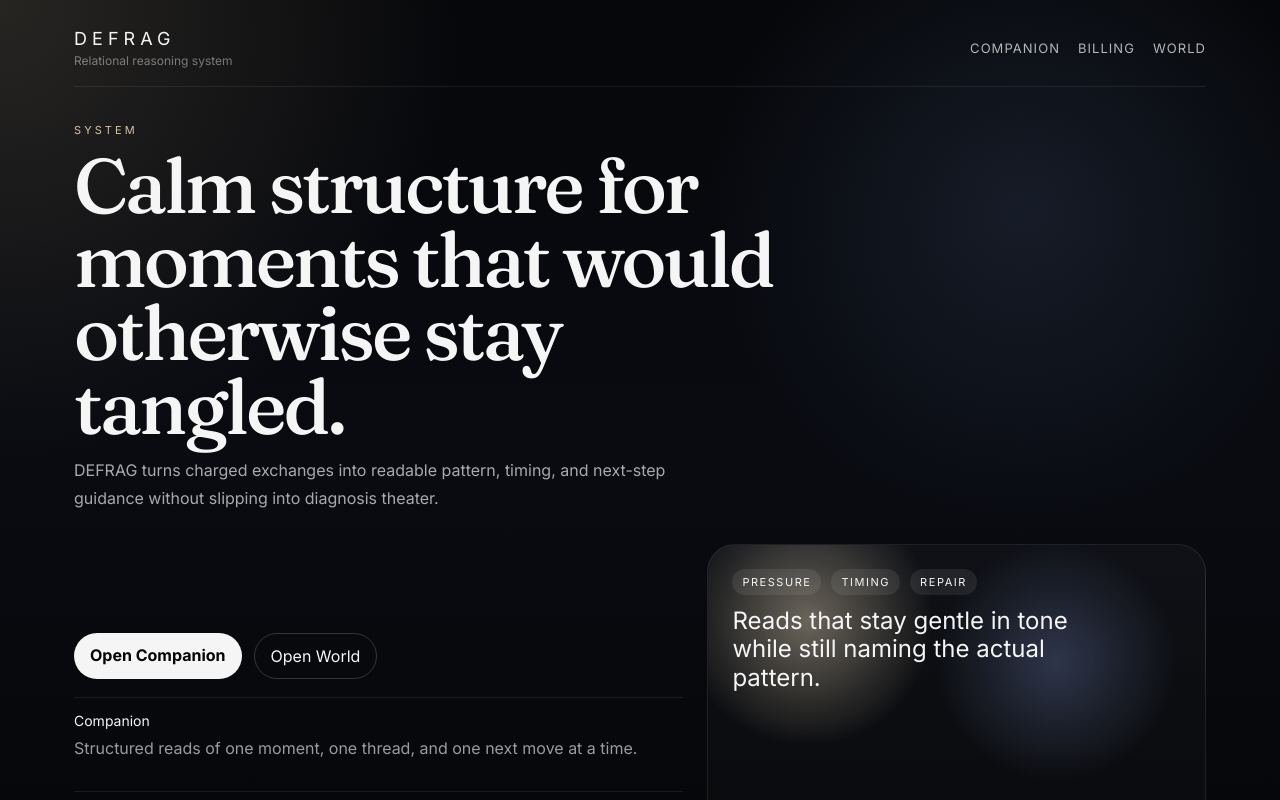
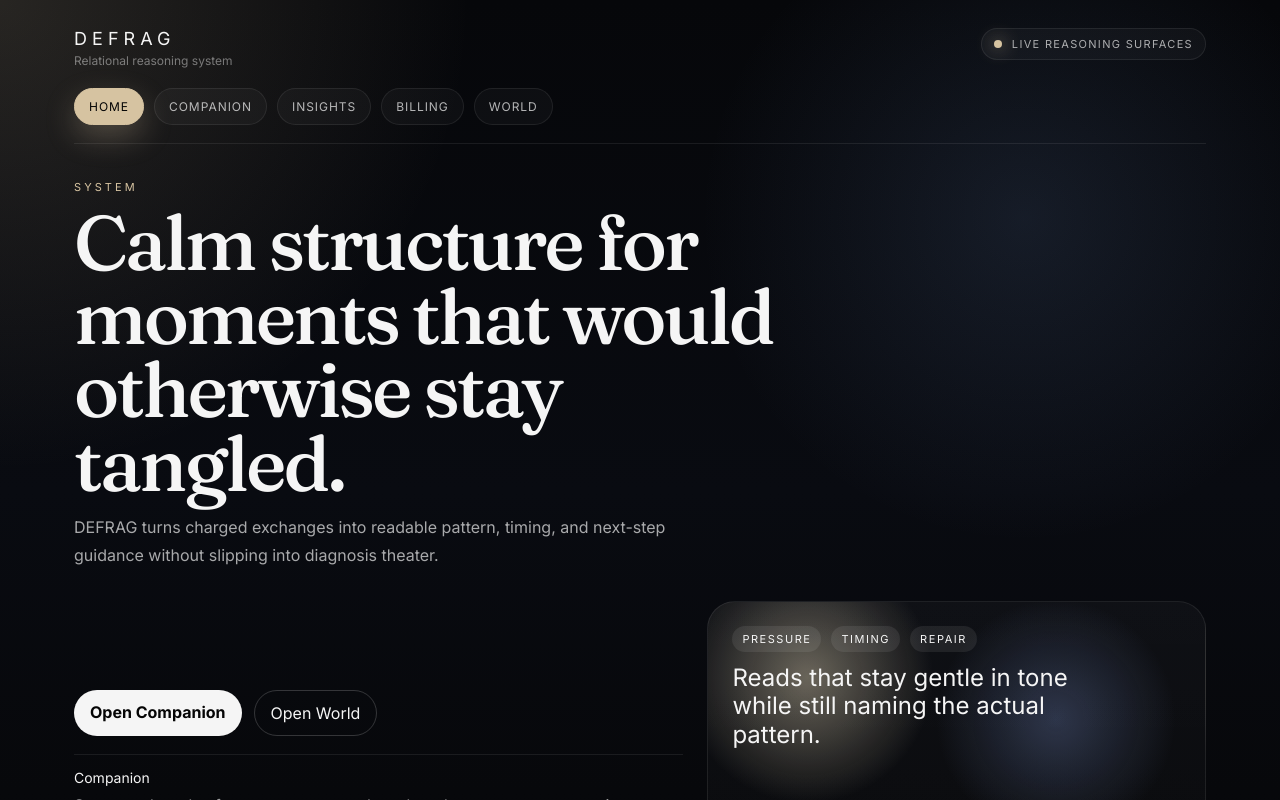
Before and after one commit to chadjameso93-netizen/defragsrelationalswap, a Next.js app in the folder apps/web/: page / in a window 1280 px wide. Shown: the top 800 px of the page. Built offline with nearby package versions, Linux system fonts and the light colour scheme.

Commit message:
Polish brand shell navigation and site icon

```diff
--- a/apps/web/src/app/layout.tsx
+++ b/apps/web/src/app/layout.tsx
@@ -1,5 +1,6 @@
+import type { Metadata } from "next";
+import { Fraunces, Inter } from "next/font/google";
 import type { ReactNode } from "react";
-import { Fraunces, Inter } from "next/font/google";
 
 const fraunces = Fraunces({
   subsets: ["latin"],
@@ -10,6 +11,16 @@ const inter = Inter({
   subsets: ["latin"],
   variable: "--font-sans",
 });
+
+export const metadata: Metadata = {
+  title: "DEFRAG",
+  description: "Relational reasoning system for Companion, billing, and World.",
+  icons: {
+    icon: "/icon.svg",
+    shortcut: "/icon.svg",
+    apple: "/icon.svg",
+  },
+};
 
 export default function RootLayout({ children }: { children: ReactNode }) {
   return (
--- a/apps/web/src/components/app-shell.tsx
+++ b/apps/web/src/components/app-shell.tsx
@@ -1,6 +1,7 @@
 "use client";
 
 import Link from "next/link";
+import { usePathname } from "next/navigation";
 import type { ReactNode } from "react";
 
 interface AppShellProps {
@@ -11,15 +12,16 @@ interface AppShellProps {
   accent?: string;
 }
 
-const navLinkStyle = {
-  color: "rgba(245,245,245,0.72)",
-  textDecoration: "none",
-  fontSize: 13,
-  letterSpacing: "0.08em",
-  textTransform: "uppercase" as const,
-};
+export function AppShell({ eyebrow, title, description, children, accent = "#d6c3a1" }: AppShellProps) {
+  const pathname = usePathname();
+  const navItems = [
+    { href: "/", label: "Home", match: (value: string) => value === "/" },
+    { href: "/companion", label: "Companion", match: (value: string) => value.startsWith("/companion") },
+    { href: "/account/insights", label: "Insights", match: (value: string) => value.startsWith("/account/insights") },
+    { href: "/account/billing", label: "Billing", match: (value: string) => value.startsWith("/account/billing") },
+    { href: "/world", label: "World", match: (value: string) => value.startsWith("/world") },
+  ];
 
-export function AppShell({ eyebrow, title, description, children, accent = "#d6c3a1" }: AppShellProps) {
   return (
     <main
       style={{
@@ -40,12 +42,19 @@ export function AppShell({ eyebrow, title, description, children, accent = "#d6c
       >
         <header
           style={{
-            display: "flex",
-            justifyContent: "space-between",
-            alignItems: "center",
+            display: "grid",
             gap: 20,
             paddingBottom: 18,
             borderBottom: "1px solid rgba(255,255,255,0.08)",
+          }}
+        >
+          <div
+            style={{
+              display: "flex",
+              justifyContent: "space-between",
+              alignItems: "flex-start",
+              gap: 20,
+              flexWrap: "wrap",
             }}
           >
             <div style={{ display: "grid", gap: 4 }}>
@@ -54,16 +63,67 @@ export function AppShell({ eyebrow, title, description, children, accent = "#d6c
               </Link>
               <span style={{ color: "rgba(245,245,245,0.44)", fontSize: 12 }}>Relational reasoning system</span>
             </div>
-          <nav style={{ display: "flex", flexWrap: "wrap", gap: 18 }}>
-            <Link href="/companion" style={navLinkStyle}>
-              Companion
+
+            <div
+              style={{
+                display: "flex",
+                alignItems: "center",
+                gap: 10,
+                padding: "8px 12px",
+                borderRadius: 999,
+                border: "1px solid rgba(255,255,255,0.08)",
+                background: "rgba(255,255,255,0.03)",
+                color: "rgba(245,245,245,0.68)",
+                fontSize: 11,
+                letterSpacing: "0.12em",
+                textTransform: "uppercase",
+              }}
+            >
+              <span
+                style={{
+                  width: 8,
+                  height: 8,
+                  borderRadius: 999,
+                  background: accent,
+                  boxShadow: `0 0 18px ${accent}`,
+                }}
+              />
+              Live reasoning surfaces
+            </div>
+          </div>
+
+          <nav
+            style={{
+              display: "flex",
+              flexWrap: "wrap",
+              gap: 10,
+            }}
+          >
+            {navItems.map((item) => {
+              const active = item.match(pathname);
+
+              return (
+                <Link
+                  key={item.href}
+                  href={item.href}
+                  style={{
+                    textDecoration: "none",
+                    fontSize: 12,
+                    letterSpacing: "0.08em",
+                    textTransform: "uppercase",
+                    padding: "10px 14px",
+                    borderRadius: 999,
+                    border: active ? `1px solid ${accent}` : "1px solid rgba(255,255,255,0.08)",
+                    color: active ? "#050505" : "rgba(245,245,245,0.72)",
+                    background: active ? accent : "rgba(255,255,255,0.03)",
+                    boxShadow: active ? `0 12px 30px color-mix(in srgb, ${accent} 28%, transparent)` : "none",
+                    transition: "background-color 180ms ease, border-color 180ms ease, color 180ms ease, transform 180ms ease",
+                  }}
+                >
+                  {item.label}
                 </Link>
-            <Link href="/account/billing" style={navLinkStyle}>
-              Billing
-            </Link>
-            <Link href="/world" style={navLinkStyle}>
-              World
-            </Link>
+              );
+            })}
           </nav>
         </header>
 
```
Also changed, not shown: apps/web/src/app/icon.svg (added). Lines whose indentation alone changed are shown as unchanged.
